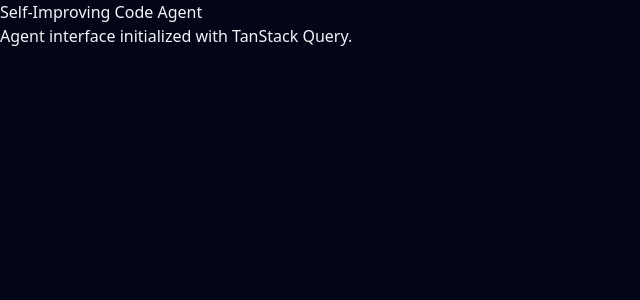
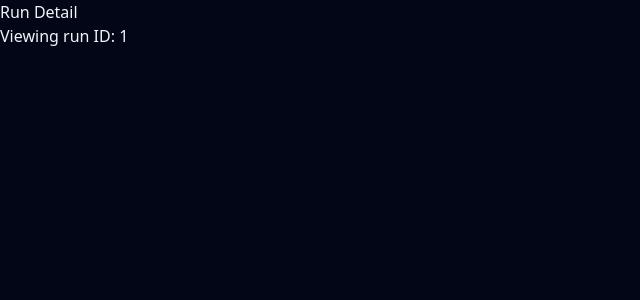
Before and after one commit to FarhanAaqil/self-improving-agent, a React (Vite) app in the folder frontend/: page /runs/1 in a window 1280 px wide. Shown: the top 300 px of the page, without its empty margins (0-640 px from the left). Built offline with nearby package versions, Linux system fonts and the light colour scheme.

Commit message:
set up React Router with placeholder routes for all 5 pages

```diff
--- a/frontend/package.json
+++ b/frontend/package.json
@@ -13,7 +13,8 @@
     "@tanstack/react-query": "^5.102.8",
     "lucide-react": "^1.43.0",
     "react": "^19.2.8",
-    "react-dom": "^19.2.8"
+    "react-dom": "^19.2.8",
+    "react-router-dom": "^7.18.3"
   },
   "devDependencies": {
     "@types/node": "^24.13.3",
--- a/frontend/src/App.tsx
+++ b/frontend/src/App.tsx
@@ -1,4 +1,10 @@
 import { QueryClient, QueryClientProvider } from '@tanstack/react-query'
+import { BrowserRouter, Route, Routes } from 'react-router-dom'
+import EvalDashboard from './pages/EvalDashboard'
+import NewRun from './pages/NewRun'
+import RunDetail from './pages/RunDetail'
+import RunHistory from './pages/RunHistory'
+import SecurityAbout from './pages/SecurityAbout'
 
 const queryClient = new QueryClient({
   defaultOptions: {
@@ -12,14 +18,15 @@ const queryClient = new QueryClient({
 function App() {
   return (
     <QueryClientProvider client={queryClient}>
-      <div className="min-h-screen bg-slate-950 text-slate-100 flex flex-col">
-        <header className="border-b border-slate-800 bg-slate-900/50 px-6 py-4">
-          <h1 className="text-xl font-semibold tracking-tight">Self-Improving Code Agent</h1>
-        </header>
-        <main className="flex-1 p-6">
-          <p className="text-slate-400">Agent interface initialized with TanStack Query.</p>
-        </main>
-      </div>
+      <BrowserRouter>
+        <Routes>
+          <Route path="/" element={<NewRun />} />
+          <Route path="/history" element={<RunHistory />} />
+          <Route path="/runs/:runId" element={<RunDetail />} />
+          <Route path="/eval" element={<EvalDashboard />} />
+          <Route path="/security" element={<SecurityAbout />} />
+        </Routes>
+      </BrowserRouter>
     </QueryClientProvider>
   )
 }
--- /dev/null
+++ b/frontend/src/pages/EvalDashboard.tsx
@@ -0,0 +1,8 @@
+export default function EvalDashboard() {
+  return (
+    <div className="space-y-4">
+      <h2 className="text-2xl font-bold tracking-tight text-slate-100">Evaluation Dashboard</h2>
+      <p className="text-slate-400">HumanEval benchmark results, pass@1 / pass@5 metrics, and historical runs.</p>
+    </div>
+  )
+}
--- /dev/null
+++ b/frontend/src/pages/NewRun.tsx
@@ -0,0 +1,8 @@
+export default function NewRun() {
+  return (
+    <div className="space-y-4">
+      <h2 className="text-2xl font-bold tracking-tight text-slate-100">New Task Run</h2>
+      <p className="text-slate-400">Generate, execute in Docker sandbox, and auto-repair Python code.</p>
+    </div>
+  )
+}
--- /dev/null
+++ b/frontend/src/pages/RunDetail.tsx
@@ -0,0 +1,12 @@
+import { useParams } from 'react-router-dom'
+
+export default function RunDetail() {
+  const { runId } = useParams<{ runId: string }>()
+
+  return (
+    <div className="space-y-4">
+      <h2 className="text-2xl font-bold tracking-tight text-slate-100">Run Detail</h2>
+      <p className="text-slate-400 font-mono text-sm">Viewing run ID: {runId}</p>
+    </div>
+  )
+}
--- /dev/null
+++ b/frontend/src/pages/RunHistory.tsx
@@ -0,0 +1,8 @@
+export default function RunHistory() {
+  return (
+    <div className="space-y-4">
+      <h2 className="text-2xl font-bold tracking-tight text-slate-100">Run History</h2>
+      <p className="text-slate-400">Past agent runs and attempt records.</p>
+    </div>
+  )
+}
--- /dev/null
+++ b/frontend/src/pages/SecurityAbout.tsx
@@ -0,0 +1,8 @@
+export default function SecurityAbout() {
+  return (
+    <div className="space-y-4">
+      <h2 className="text-2xl font-bold tracking-tight text-slate-100">Security Architecture & Threat Model</h2>
+      <p className="text-slate-400">Docker sandbox isolation details and system boundaries.</p>
+    </div>
+  )
+}
```
Also changed, not shown: 1 other file (tests, documents, lock files or other folders).
